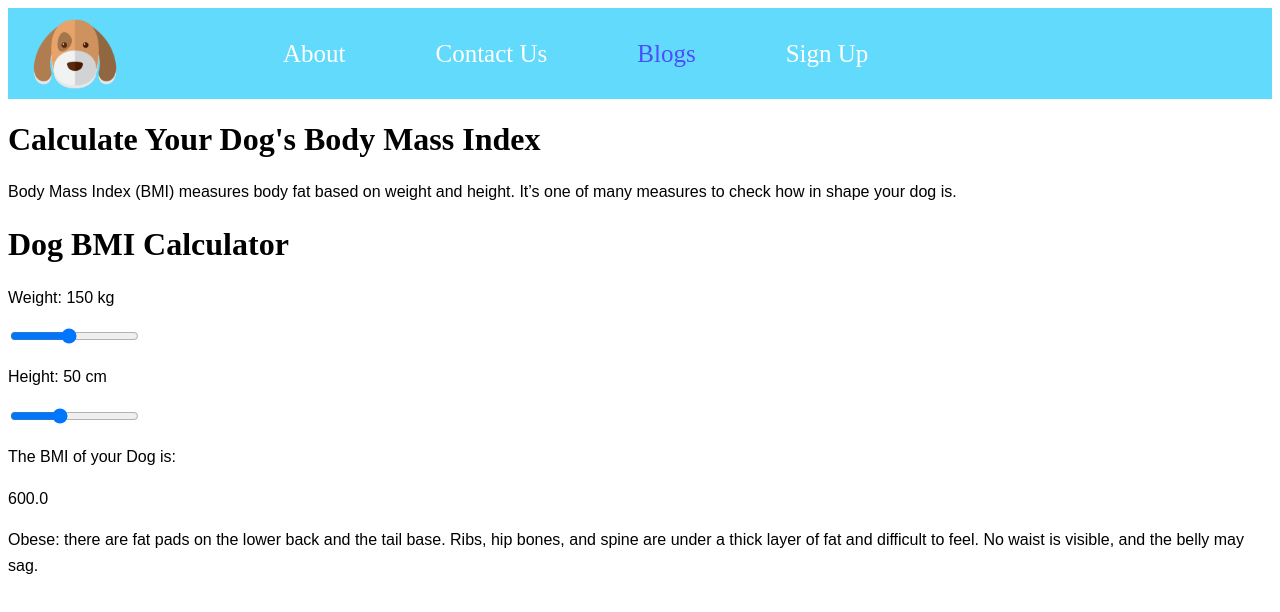
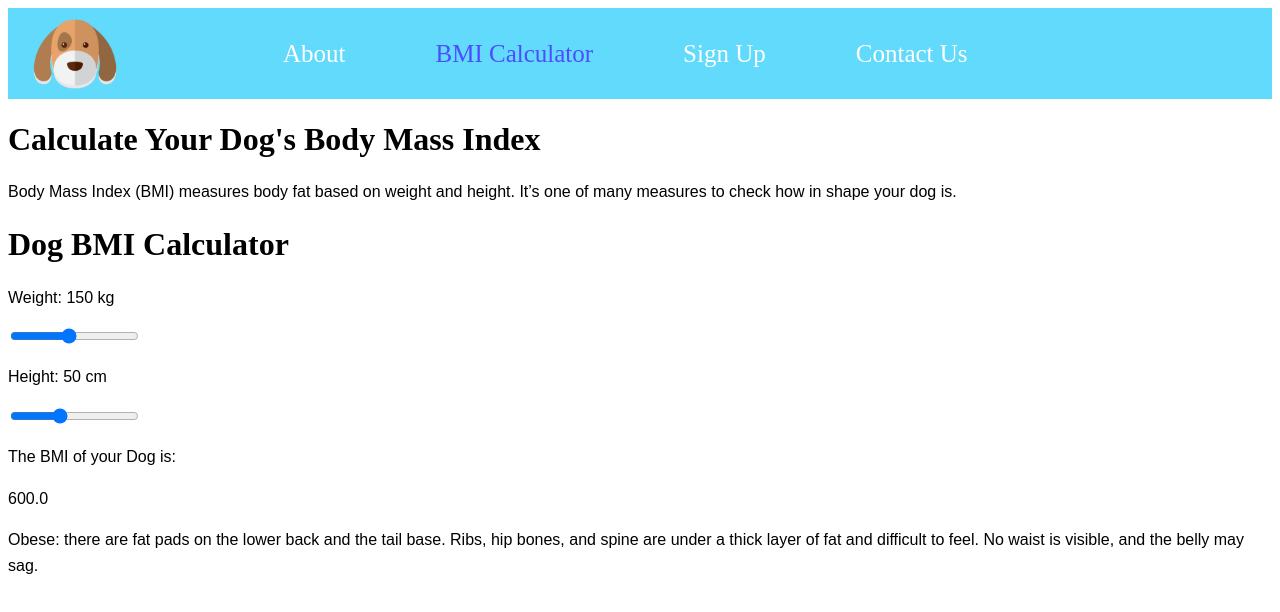
Before and after one commit to MInesBarbosaa/ReactJS_Project, a React (Create React App) app in the folder js_project/: page /blogs in a window 1280 px wide. Shown: the top 612 px of the page. Built offline with nearby package versions, Linux system fonts and the light colour scheme.

Commit message:
BMI Calculator header

```diff
--- a/js_project/src/App.js
+++ b/js_project/src/App.js
@@ -5,7 +5,7 @@ import { BrowserRouter as Router, Routes, Route}
 	from 'react-router-dom';
 import Home from './pages';
 import About from './pages/About';
-import Blogs from './pages/blogs';
+import BMI from './pages/blogs';
 import SignUp from './pages/signup';
 import Contact from './pages/contacts';
 
@@ -17,7 +17,7 @@ return (
 		<Route path='/' exact element={<Home />} />
 		<Route path='/about' element={<About/>} />
 		<Route path='/contact' element={<Contact/>} />
-		<Route path='/blogs' element={<Blogs/>} />
+		<Route path='/blogs' element={<BMI/>} />
 		<Route path='/sign-up' element={<SignUp/>} />
 	</Routes>
 	</Router>
--- a/js_project/src/components/Navbar/index.js
+++ b/js_project/src/components/Navbar/index.js
@@ -6,21 +6,21 @@ const Navbar = () => {
   return (
     <>
       <Nav>
-        <NavMenu>
+      <NavMenu>
           <NavLink to="/" activeStyle>
             <img id="logo" src={logo} alt="Logo"/>
           </NavLink>
           <NavLink to="/about" activeStyle>
             About
           </NavLink>
-          <NavLink to="/contact" activeStyle>
-            Contact Us
-          </NavLink>
           <NavLink to="/blogs" activeStyle>
-            Blogs
+            BMI Calculator
           </NavLink>
           <NavLink to="/sign-up" activeStyle>
             Sign Up
+          </NavLink>
+          <NavLink to="/contact" activeStyle>
+            Contact Us
           </NavLink>
         </NavMenu>
       </Nav>
--- a/js_project/src/pages/blogs.js
+++ b/js_project/src/pages/blogs.js
@@ -4,7 +4,9 @@ import React from 'react';
 const default_weight = 50;
 const default_height = 150;
 
-const Blogs = () => {
+const BMI = () => {
+
+
   const [height, setHeight] = useState(default_weight);
   const [weight, setWeight] = useState(default_height);
 
@@ -65,4 +67,4 @@ message = "Underweight: very little fat can be felt under the skin. Ribs, hip bo
   );
 };
 
-export default Blogs;
+export default BMI;
```
